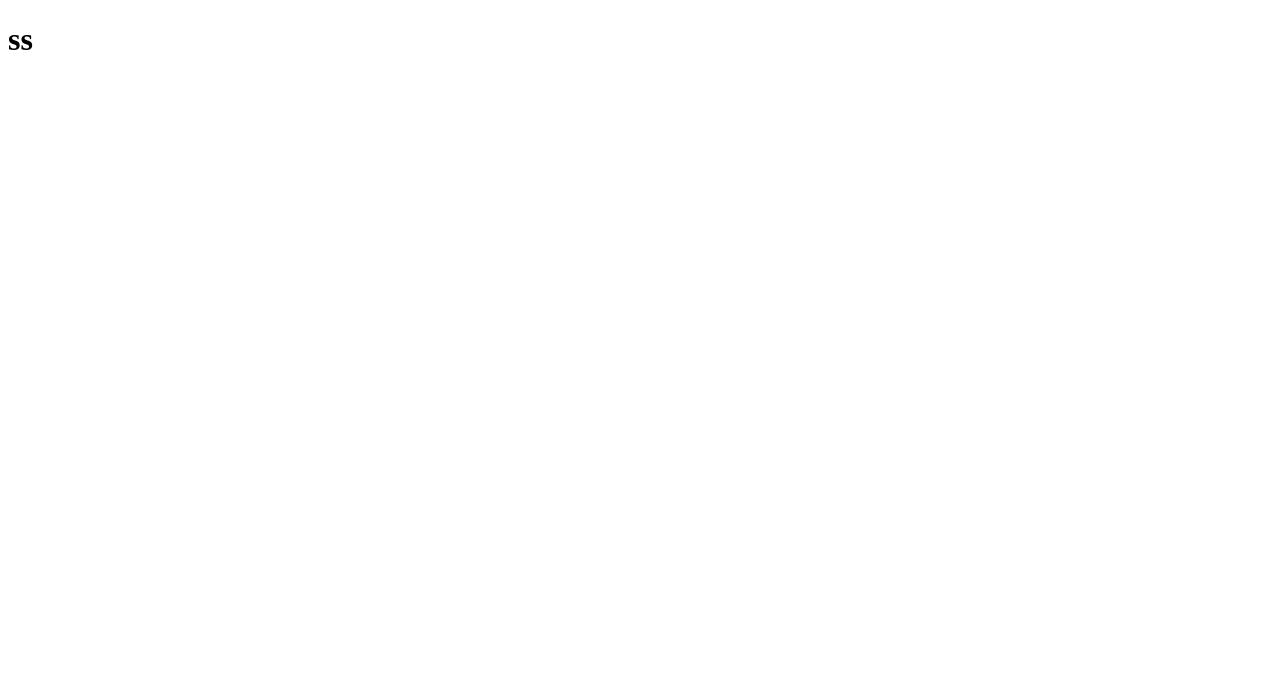
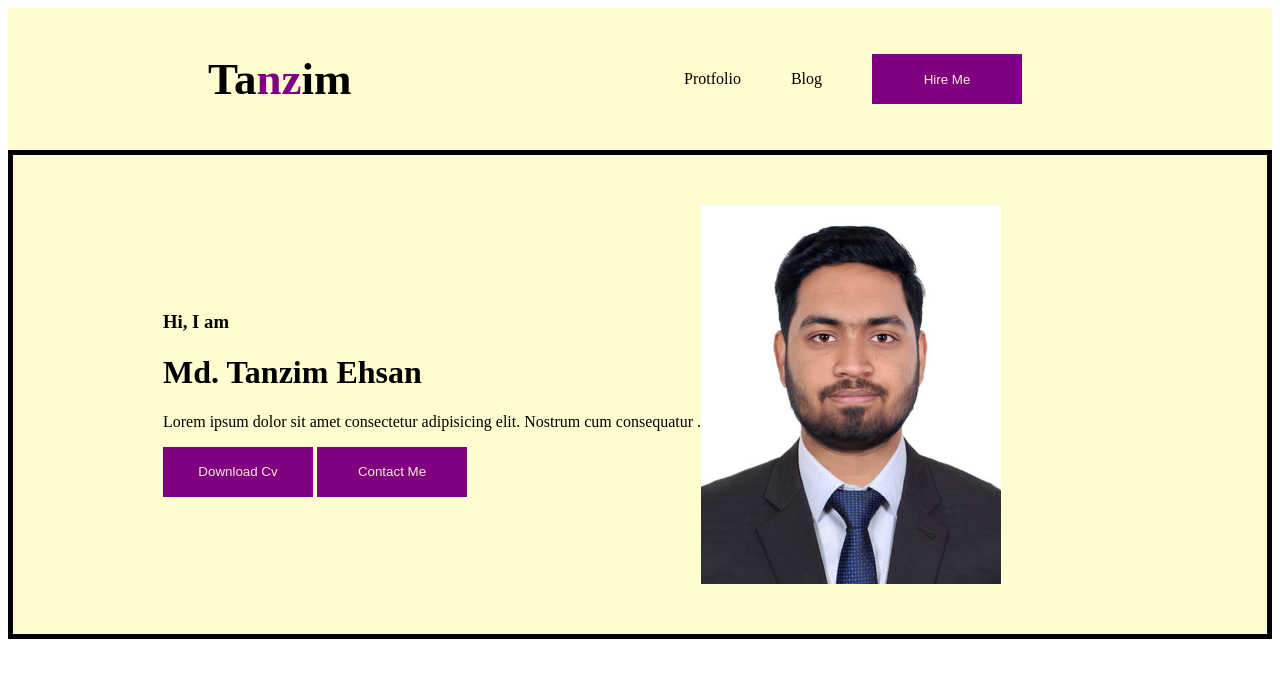
Before and after one commit to Ehsan-Tanzim/Portfolio_H_C, a plain HTML site: page index.html in a window 1280 px wide. Drawn offline with Linux system fonts and the light colour scheme.

Commit message:
protfolio

```diff
--- a/index.html
+++ b/index.html
@@ -4,8 +4,32 @@
     <meta charset="UTF-8">
     <meta name="viewport" content="width=device-width, initial-scale=1.0">
     <title>Document</title>
+    <link rel="preconnect" href="https://fonts.googleapis.com">
+<link rel="preconnect" href="https://fonts.gstatic.com" crossorigin>
+<link href="https://fonts.googleapis.com/css2?family=Open+Sans:ital,wght@0,300..800;1,300..800&display=swap" rel="stylesheet">
+
+    <link rel="stylesheet" href="style.css">
 </head>
 <body>
-    <h1>ss</h1>
+    <header class="header">
+        <nav>
+            <h3 class="nav-title">Ta<span class="text-color">nz</span>im</h3>
+            <ul>
+                <li><a href="">Protfolio</a></li>
+                <li><a href="">Blog</a></li>
+                <li><button class="btn">Hire Me</span> </button></li>
+            </ul>
+        </nav>
+        <div class="banner">
+            <div>
+                <h3 class="banner-greet">Hi, I am</h3>
+                <h1 class="banner-title"> Md. Tanzim Ehsan</h1>
+                <p>Lorem ipsum dolor sit amet consectetur adipisicing elit. Nostrum cum consequatur .</p>
+            <button class="btn">Download Cv</button>
+            <button class="btn">Contact Me</button>
+            </div>
+            <img class="profile" src="images/Tanzim picture.jpg" alt="">
+        </div>
+    </header>
 </body>
 </html>
--- /dev/null
+++ b/style.css
@@ -0,0 +1,57 @@
+/* nav related style */
+nav{
+    display: flex;
+    justify-content: space-between;
+    align-items: center;
+    padding: 0 200px;
+}
+.nav-title{
+    color: black;
+    font-size: 45px;
+    font-weight: 800;
+}
+.text-color{
+    color: purple;
+}
+
+nav > ul{
+    display: flex;
+    align-items: center;
+}
+
+nav a{
+    text-decoration: none;
+    color: black;
+
+}
+nav  li{
+    list-style: none;
+    margin-right: 50px;
+
+}
+.btn{
+    width: 150px;
+    height: 50px;
+    background: purple;
+    border: 0;
+    color: antiquewhite;
+    padding: 15px 35px;
+
+}
+
+
+/* header related style */
+.header{
+    background-color:#FFFDD0 ;
+}
+.banner{
+    display: flex;
+    padding: 50px 50px 50px 150px;
+    align-items: center;
+    border: 5px solid black;
+
+
+}
+.profile{
+    width: 300px;
+}
```
Also changed, not shown: images/Tanzim picture.jpg (added).
